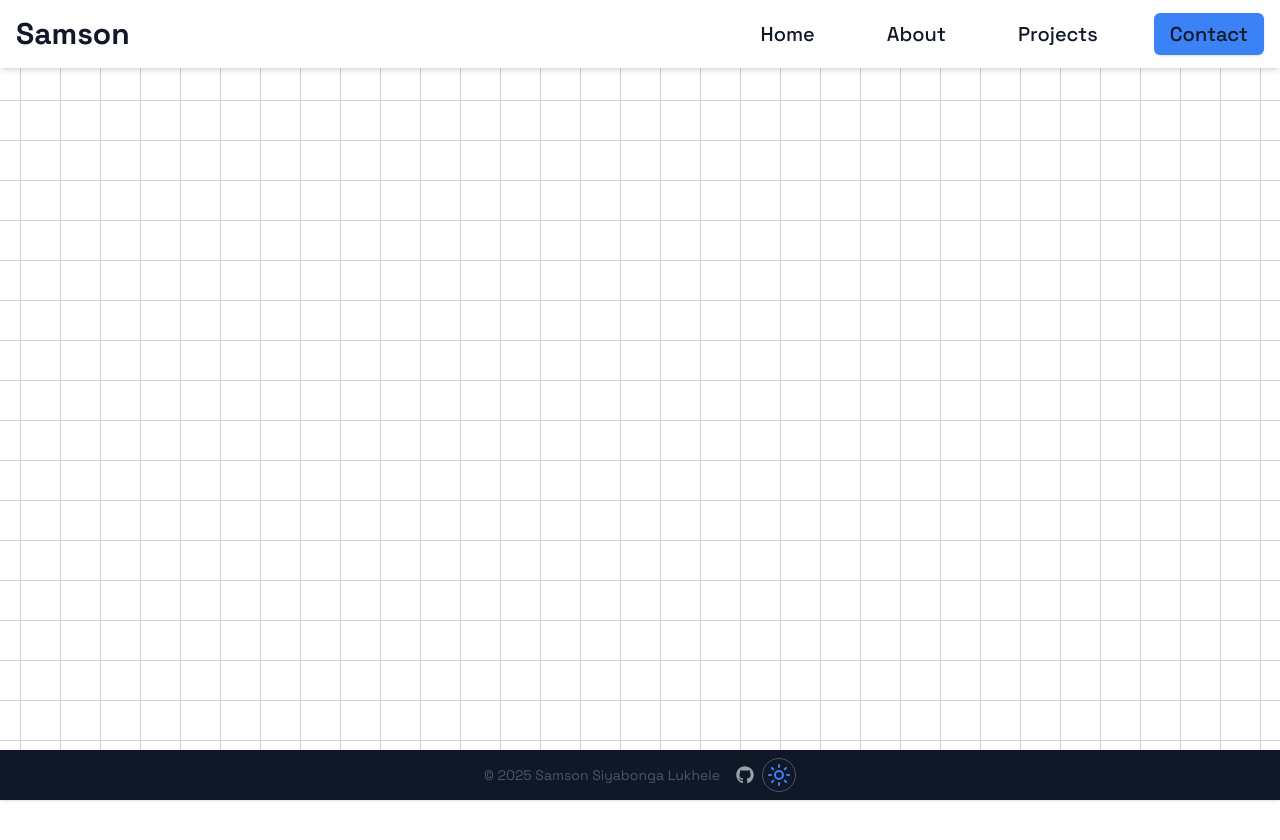
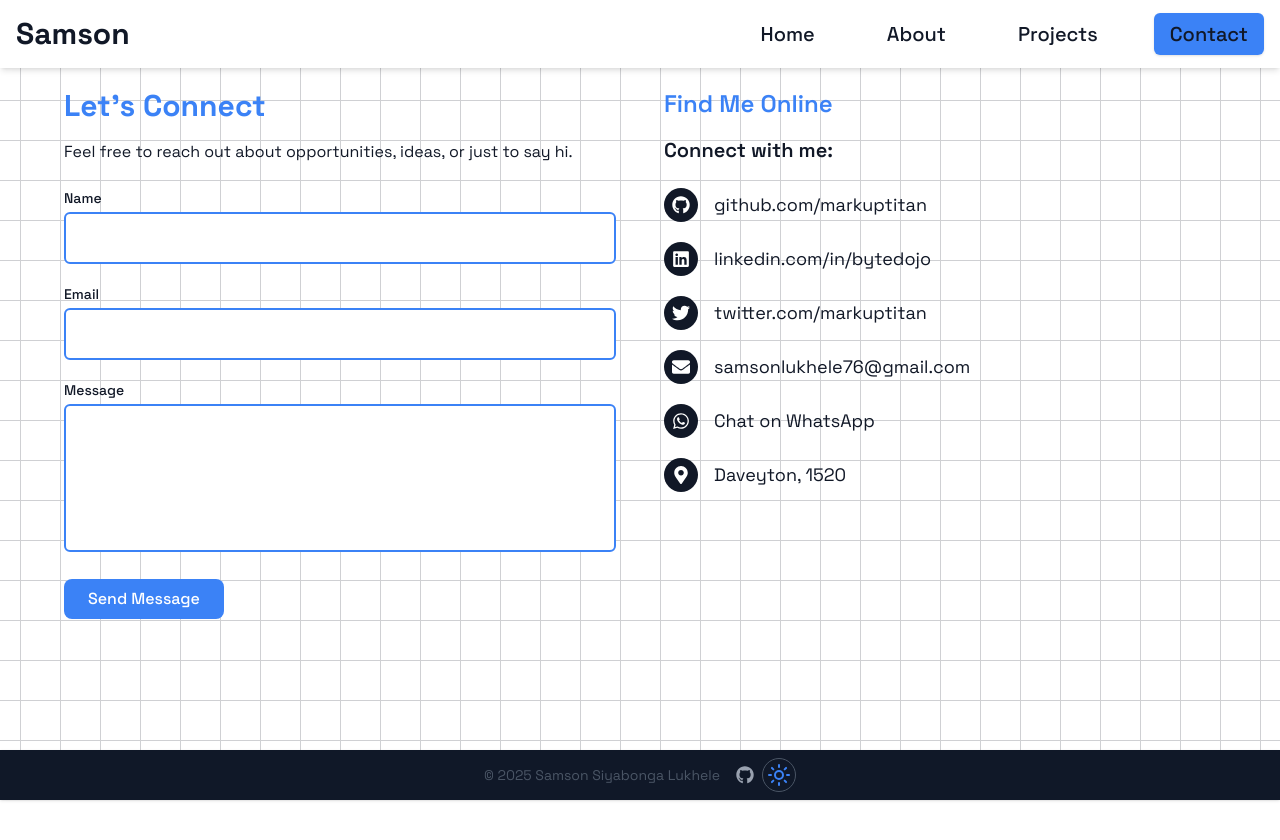
Before and after one commit to siyabuilds/react-portfolio, a React (Vite) app: page /contact in a window 1280 px wide. Shown: the top 840 px of the page. Before the commit the page ends 800 px from the top, so only its background shows below. Built offline with nearby package versions, Linux system fonts and the light colour scheme.

Commit message:
Contact section

```diff
--- /dev/null
+++ b/src/components/ContactForm.jsx
@@ -0,0 +1,118 @@
+import { useState } from "react";
+import { submitFormData } from "./../utils/formSubmit";
+import { motion } from "framer-motion";
+
+const ContactForm = () => {
+  const [formData, setFormData] = useState({
+    name: "",
+    email: "",
+    message: "",
+  });
+  const [status, setStatus] = useState("idle");
+
+  const handleChange = (e) => {
+    setFormData((prev) => ({ ...prev, [e.target.name]: e.target.value }));
+  };
+
+  const handleSubmit = async (e) => {
+    e.preventDefault();
+    setStatus("loading");
+
+    const result = await submitFormData(formData);
+    setStatus(result === "success" ? "success" : "error");
+
+    if (result === "success") {
+      setFormData({ name: "", email: "", message: "" });
+    }
+  };
+
+  return (
+    <motion.form
+      onSubmit={handleSubmit}
+      initial={{ opacity: 0, y: 20 }}
+      animate={{ opacity: 1, y: 0 }}
+      transition={{ duration: 0.5 }}
+      className="space-y-5"
+    >
+      {/* Name */}
+      <div>
+        <label
+          htmlFor="name"
+          className="block text-sm font-medium mb-1 text-[var(--foreground)]"
+        >
+          Name
+        </label>
+        <input
+          type="text"
+          name="name"
+          required
+          value={formData.name}
+          onChange={handleChange}
+          className="w-full p-3 bg-[var(--background)] text-[var(--foreground)] border-2 border-[var(--primary)] rounded-md focus:outline-none"
+        />
+      </div>
+
+      {/* Email */}
+      <div>
+        <label
+          htmlFor="email"
+          className="block text-sm font-medium mb-1 text-[var(--foreground)]"
+        >
+          Email
+        </label>
+        <input
+          type="email"
+          name="email"
+          required
+          value={formData.email}
+          onChange={handleChange}
+          className="w-full p-3 bg-[var(--background)] text-[var(--foreground)] border-2 border-[var(--primary)] rounded-md focus:outline-none"
+        />
+      </div>
+
+      {/* Message */}
+      <div>
+        <label
+          htmlFor="message"
+          className="block text-sm font-medium mb-1 text-[var(--foreground)]"
+        >
+          Message
+        </label>
+        <textarea
+          name="message"
+          required
+          rows="5"
+          value={formData.message}
+          onChange={handleChange}
+          className="w-full p-3 bg-[var(--background)] text-[var(--foreground)] border-2 border-[var(--primary)] rounded-md focus:outline-none resize-none"
+        />
+      </div>
+
+      {/* Submit Button */}
+      <button
+        type="submit"
+        disabled={status === "loading"}
+        className="bg-[var(--primary)] text-white py-2 px-6 rounded-lg font-medium transition hover:opacity-90 disabled:opacity-60"
+      >
+        {status === "loading" ? "Sending..." : "Send Message"}
+      </button>
+
+      {/* Status Message */}
+      {status !== "idle" && (
+        <motion.div
+          initial={{ opacity: 0, y: 10 }}
+          animate={{ opacity: 1, y: 0 }}
+          className={`text-sm mt-2 ${
+            status === "success" ? "text-green-500" : "text-red-500"
+          }`}
+        >
+          {status === "success"
+            ? "Message sent successfully!"
+            : "Something went wrong. Please try again."}
+        </motion.div>
+      )}
+    </motion.form>
+  );
+};
+
+export default ContactForm;
--- /dev/null
+++ b/src/components/SocialLinks.jsx
@@ -0,0 +1,85 @@
+import { motion } from "framer-motion";
+import {
+  FaGithub,
+  FaLinkedin,
+  FaTwitter,
+  FaEnvelope,
+  FaWhatsapp,
+  FaMapMarkerAlt,
+} from "react-icons/fa";
+
+const socialLinks = [
+  {
+    name: "GitHub",
+    icon: <FaGithub />,
+    url: "https://github.com/markuptitan",
+    display: "github.com/markuptitan",
+  },
+  {
+    name: "LinkedIn",
+    icon: <FaLinkedin />,
+    url: "https://linkedin.com/in/bytedojo",
+    display: "linkedin.com/in/bytedojo",
+  },
+  {
+    name: "Twitter",
+    icon: <FaTwitter />,
+    url: "https://twitter.com/markuptitan",
+    display: "twitter.com/markuptitan",
+  },
+  {
+    name: "Email",
+    icon: <FaEnvelope />,
+    url: "mailto:samsonlukhele76@gmail.com",
+    display: "samsonlukhele76@gmail.com",
+  },
+  {
+    name: "WhatsApp",
+    icon: <FaWhatsapp />,
+    url: "https://wa.me/27734418978?text=Hi%20there,%20Samson.%20I%20wish%20to%20...",
+    display: "Chat on WhatsApp",
+  },
+  {
+    name: "Location",
+    icon: <FaMapMarkerAlt />,
+    url: "https://www.google.com/search?q=Daveyton+1520",
+    display: "Daveyton, 1520",
+  },
+];
+
+const SocialLinks = () => {
+  return (
+    <motion.div
+      className="space-y-6"
+      initial={{ opacity: 0, y: 30 }}
+      animate={{ opacity: 1, y: 0 }}
+      transition={{ duration: 0.6 }}
+    >
+      <h3 className="text-xl font-semibold text-[var(--foreground)]">
+        Connect with me:
+      </h3>
+
+      <ul className="space-y-4">
+        {socialLinks.map(({ name, icon, url, display }) => (
+          <li key={name} className="group">
+            <a
+              href={url}
+              target="_blank"
+              rel="noopener noreferrer"
+              className="flex items-center gap-4 text-[var(--foreground)] text-lg hover:text-[var(--primary)] transition-colors duration-300 relative pb-1"
+            >
+              <span className="bg-[var(--foreground)] text-[var(--background)] rounded-full p-2 text-lg">
+                {icon}
+              </span>
+              <span className="relative after:absolute after:bottom-0 after:left-0 after:h-[2px] after:w-0 after:bg-[var(--primary)] group-hover:after:w-full after:transition-all after:duration-300 after:origin-right group-hover:after:origin-left">
+                {display}
+              </span>
+            </a>
+          </li>
+        ))}
+      </ul>
+    </motion.div>
+  );
+};
+
+export default SocialLinks;
--- a/src/pages/Contact.jsx
+++ b/src/pages/Contact.jsx
@@ -1,4 +1,6 @@
 import { useEffect } from "react";
+import ContactForm from "../components/ContactForm";
+import SocialLinks from "../components/SocialLinks";
 
 const Contact = () => {
   useEffect(() => {
@@ -6,9 +8,29 @@ const Contact = () => {
   }, []);
 
   return (
-    <div>
-      <p>Contact Samson</p>
-    </div>
+    <section className="min-h-screen px-4 py-12 text-[var(--foreground)]">
+      <div className="max-w-6xl mx-auto grid grid-cols-1 md:grid-cols-2 gap-12 items-start">
+        {/* Left Column: Contact Form */}
+        <div className="w-full">
+          <h2 className="text-3xl font-bold mb-4 text-[var(--primary)]">
+            Let’s Connect
+          </h2>
+          <p className="mb-6">
+            Feel free to reach out about opportunities, ideas, or just to say
+            hi.
+          </p>
+          <ContactForm />
+        </div>
+
+        {/* Right Column: Social Links */}
+        <div className="w-full">
+          <h3 className="text-2xl font-semibold mb-4 text-[var(--primary)]">
+            Find Me Online
+          </h3>
+          <SocialLinks />
+        </div>
+      </div>
+    </section>
   );
 };
 
--- a/src/utils/formSubmit.js
+++ b/src/utils/formSubmit.js
@@ -3,7 +3,7 @@ const formEndpoint =
 
 export const submitFormData = async (formData) => {
   try {
-    const response = await fetch(formEndPoint, {
+    const response = await fetch(formEndpoint, {
       method: "POST",
       headers: {
         "Content-Type": "application/json",
@@ -11,9 +11,7 @@ export const submitFormData = async (formData) => {
       body: JSON.stringify(formData),
     });
 
-    const text = await response.text();
-    const result = JSON.parse(text);
-
+    const result = await response.json();
     return result.status;
   } catch (err) {
     console.error("Form submission error:", err);
```
